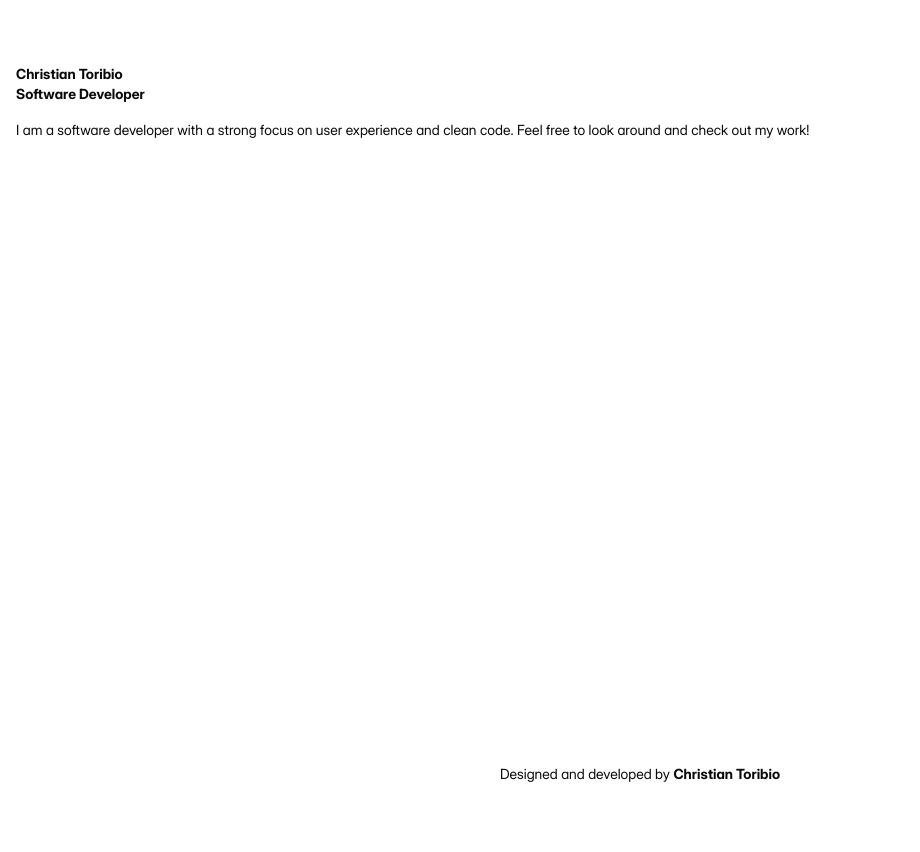
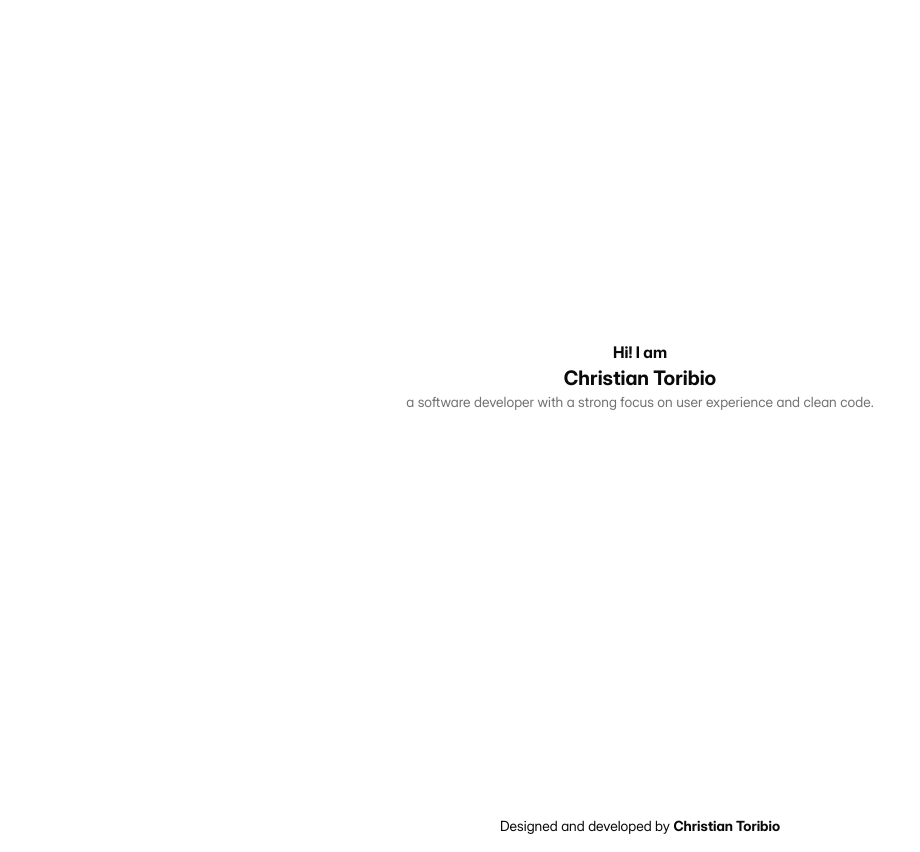
Before and after one commit to tchrjs/portfolio, a Next.js app: page / in a window 1280 px wide. Shown: the whole page, without its empty margins (0-920 px from the left). Before the commit the page ends 800 px from the top, so only its background shows below. Built offline with nearby package versions, Linux system fonts and the light colour scheme.

Commit message:
added in motion library

```diff
--- a/package.json
+++ b/package.json
@@ -14,6 +14,7 @@
     "@next/mdx": "^15.1.4",
     "@types/mdx": "^2.0.13",
     "hugeicons-react": "^0.3.0",
+    "motion": "^11.18.0",
     "next": "15.1.4",
     "react": "^19.0.0",
     "react-dom": "^19.0.0"
--- a/src/app/globals.css
+++ b/src/app/globals.css
@@ -29,6 +29,7 @@
     --chart-4: 43 74% 66%;
     --chart-5: 27 87% 67%;
     --radius: 0.5rem;
+    --navbar-height: 48px;
   }
   .dark {
     --background: 0 0% 3.9%;
--- a/src/components/Hero/Hero.tsx
+++ b/src/components/Hero/Hero.tsx
@@ -1,18 +1,27 @@
 "use client";
 
 import About from "@/content/about.mdx";
+import * as motion from "motion/react-client";
 
 export default function Hero() {
   return (
-    <div className="flex flex-col p-4 text-sm">
-      <p className="font-bold">
-        Christian Toribio
-        <br />
-        Software Developer
-      </p>
-      <div className="mt-4">
-        <About />
+    <section className="container mx-auto grid min-h-[min(100dvh,100vh)] pb-[var(--navbar-height)] items-center px-4">
+      <div className="flex flex-col justify-center items-center text-center">
+        <motion.div
+          animate={{ opacity: [0, 1], y: [10, -10, 5, 0] }}
+          transition={{ duration: 0.75 }}
+        >
+          <p className="font-bold">Hi! I am</p>
+        </motion.div>
+        <p className="font-bold text-xl">Christian Toribio</p>
+        <motion.div
+          className="text-sm text-muted-foreground"
+          animate={{ opacity: [0, 1] }}
+          transition={{ duration: 1, delay: 1.5 }}
+        >
+          <About />
+        </motion.div>
       </div>
-    </div>
+    </section>
   );
 }
--- a/src/components/NavBar/NavBar.tsx
+++ b/src/components/NavBar/NavBar.tsx
@@ -2,8 +2,8 @@ import { Hamburger01Icon } from "hugeicons-react";
 
 export default function NavBar() {
   return (
-    <nav className="bg-background fixed top-0 w-full z-10">
-      <div className="px-4 h-12 flex items-center justify-center">
+    <nav className="bg-transparent backdrop-blur-sm fixed top-0 w-full z-10">
+      <div className="px-4 h-[var(--navbar-height)] flex items-center justify-center">
         <div className="w-1/2 flex justify-start"></div>
         <div className="w-1/2 flex justify-end">
           <Hamburger01Icon />
--- a/src/components/PageContent/PageContent.tsx
+++ b/src/components/PageContent/PageContent.tsx
@@ -1,6 +1,11 @@
+import { ReactNode } from "react";
 import Footer from "../Footer/Footer";
 import NavBar from "../NavBar/NavBar";
-import { PageContentProps } from "./types";
+
+interface PageContentProps {
+  children?: ReactNode;
+  className?: string;
+}
 
 export default function PageContent(props: PageContentProps) {
   const { children } = props;
@@ -8,7 +13,7 @@ export default function PageContent(props: PageContentProps) {
   return (
     <div className="flex flex-col min-h-screen">
       <NavBar />
-      <main className="flex-grow mt-12">{children}</main>
+      <main className="flex-grow">{children}</main>
       <Footer />
     </div>
   );
--- a/src/components/PageContent/types.ts
+++ /dev/null
@@ -1,5 +0,0 @@
-import type { ReactNode } from "react";
-
-export interface PageContentProps {
-  children?: ReactNode;
-}
--- a/src/content/about.mdx
+++ b/src/content/about.mdx
@@ -1,2 +1 @@
-I am a software developer with a strong focus on user experience and clean code.
-Feel free to look around and check out my work!
+a software developer with a strong focus on user experience and clean code.
```
Also changed, not shown: 1 other file (tests, documents, lock files or other folders).
